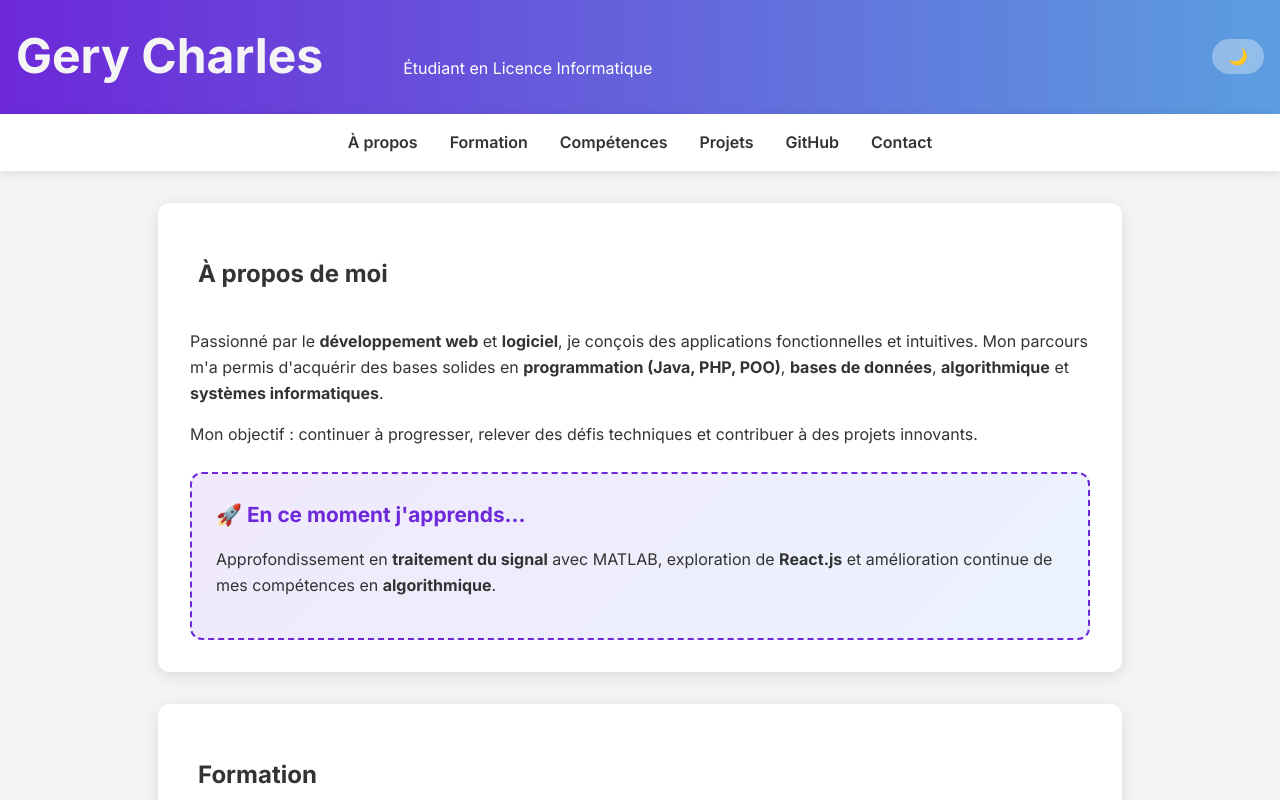
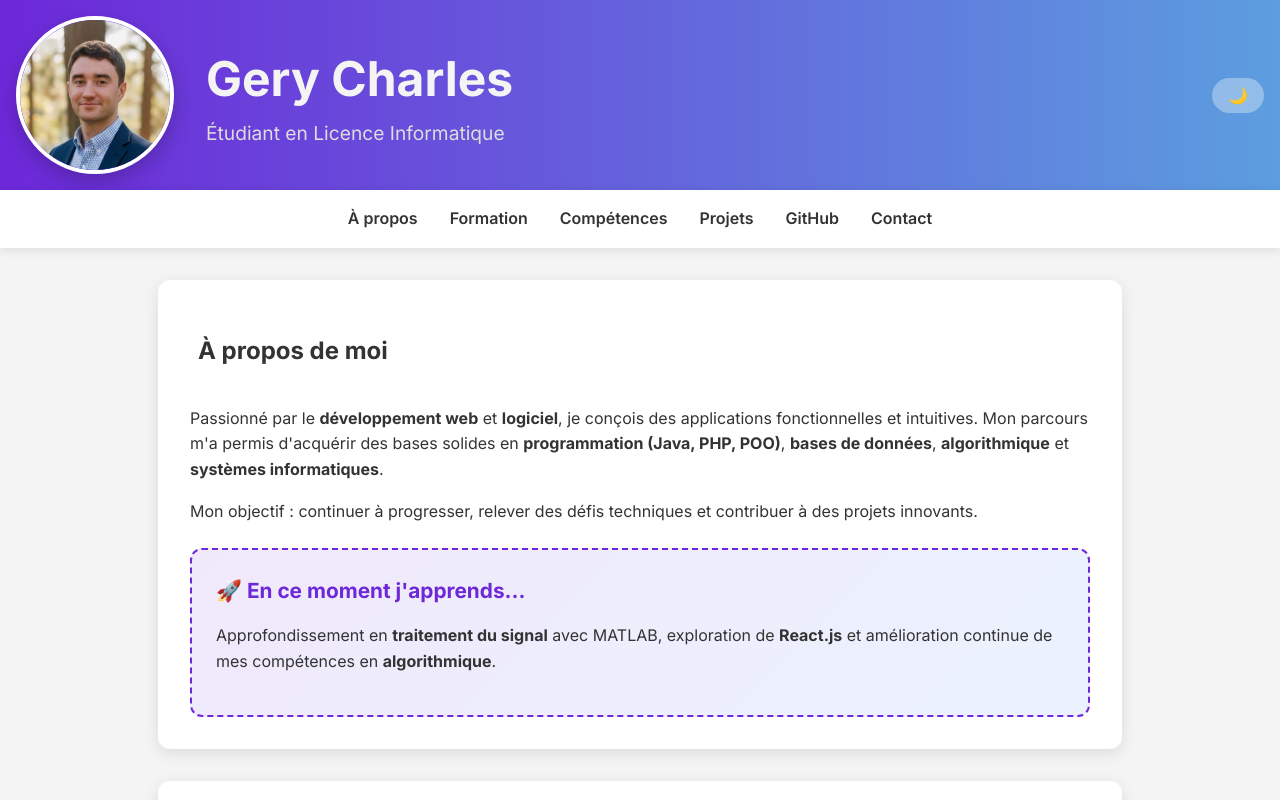
Before and after one commit to Gery-Charles/portfolio, a plain HTML site: page index.html in a window 1280 px wide. Shown: the top 800 px of the page. Drawn offline with nearby package versions, Linux system fonts and the light colour scheme.

Commit message:
modifications css + ajout image

```diff
--- a/index.html
+++ b/index.html
@@ -26,9 +26,11 @@
   <header>
     <div class="hero-content">
       <div class="hero-text">
-        <!--<img src="images/FreelanceConnect.png" alt="Photo de Gery Charles" class="profile-photo">-->
-        <h1>Gery Charles</h1>
-        <p>Étudiant en Licence Informatique</p>
+        <img src="images/IMG_8681.jpeg" alt="Photo de Gery Charles" class="profile-photo">
+        <div class="hero-info">
+          <h1>Gery Charles</h1>
+          <p>Étudiant en Licence Informatique</p>
+        </div>
       </div>
       <button id="theme-toggle"></button>
     </div>
--- a/style/style.css
+++ b/style/style.css
@@ -313,8 +313,16 @@ font-size: 0.9rem;
   min-width: 300px;
 }
 
-.hero-text p {
-  padding-top: 1.5rem;
+.hero-info {
+  display: flex;
+  flex-direction: column;
+  align-items: flex-start;
+}
+
+.hero-info p {
+  margin: 0;
+  font-size: 1.2rem;
+  color: #ddd;
 }
 
 .hero-text h1 {
@@ -323,7 +331,7 @@ font-size: 0.9rem;
   -webkit-background-clip: text;
   -webkit-text-fill-color: transparent;
   background-clip: text;
-  margin-right: 5rem;
+  margin-right: 1rem;
 }
 
 .profile-photo {
@@ -333,6 +341,7 @@ font-size: 0.9rem;
   border: 4px solid white;
   box-shadow: 0 8px 20px rgba(0,0,0,0.2);
   object-fit: cover;
+  margin-right: 2rem;
 }
 
 /* GitHub stats */
```
Also changed, not shown: images/CV_profil.jpeg (added), images/IMG_8681.jpeg (added).
